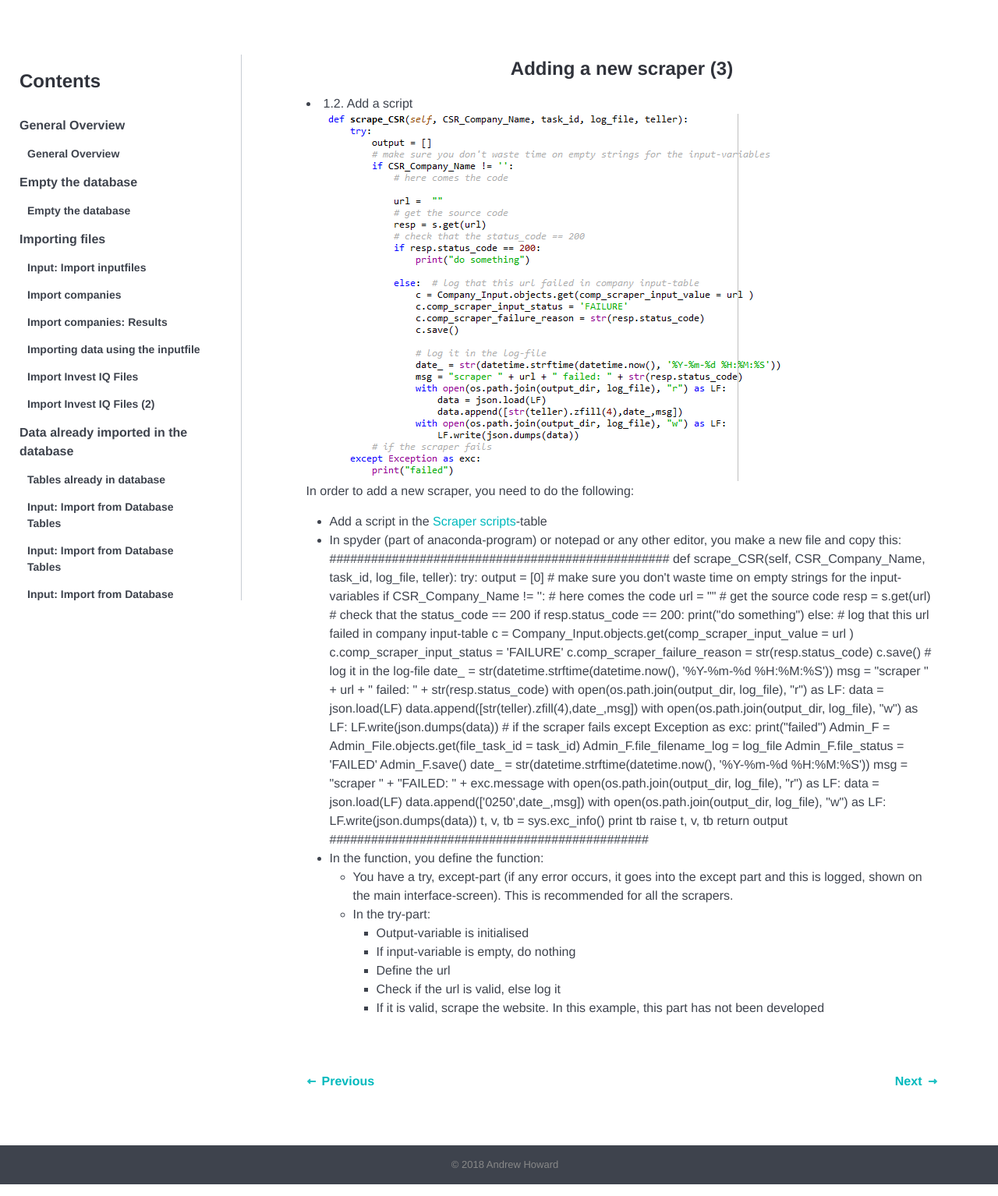
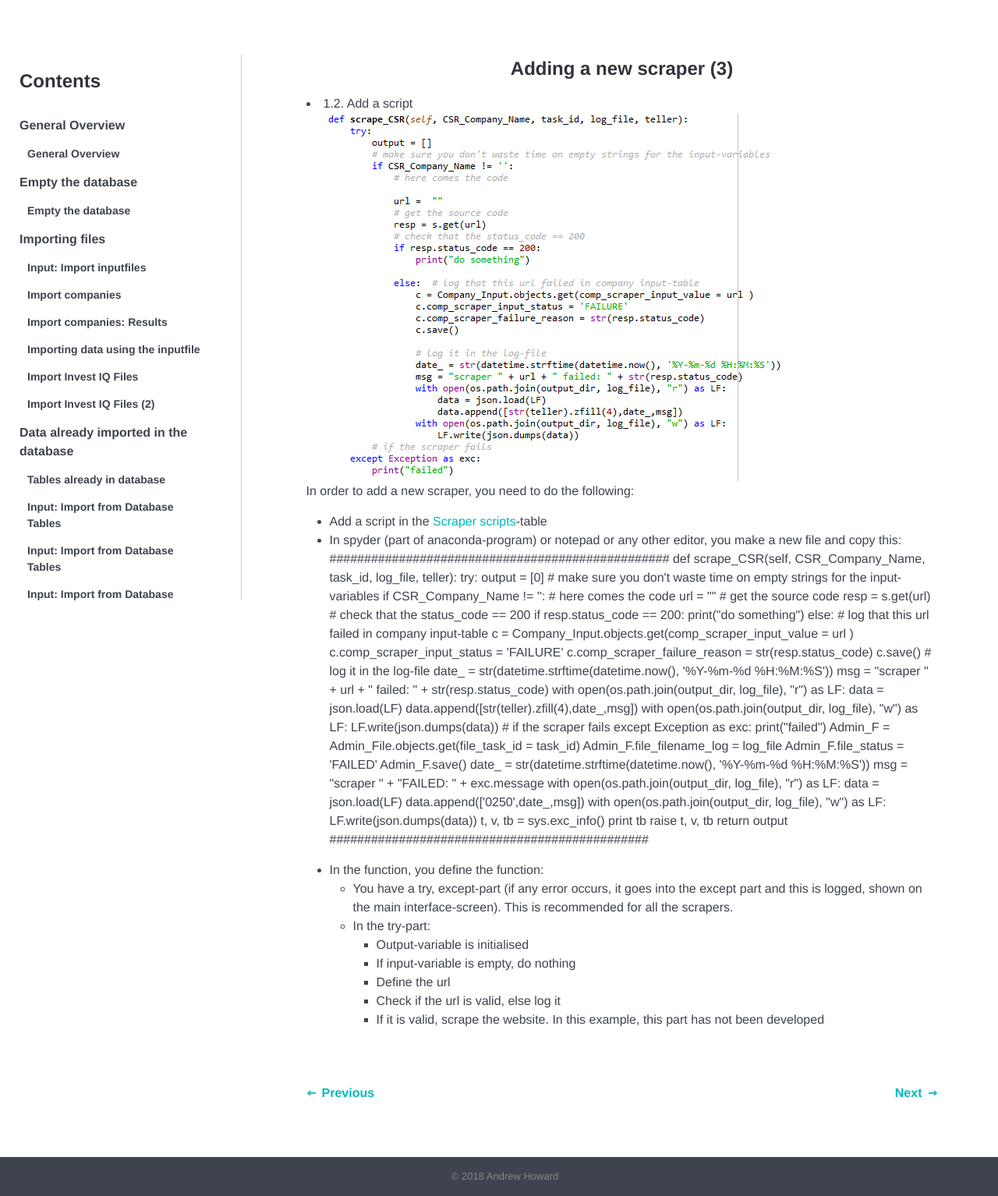
Before and after one commit to tkumpanenko/slides, a Jekyll site: the page built from _tutorials/036.html, in a window 1280 px wide. Shown: the whole page at 78% size. Built offline with Jekyll 4.4.1, drawn with Linux system fonts in a browser that asks for light colours.

Commit message:
Update from Forestry.io - 036.html

```diff
--- a/_tutorials/036.html
+++ b/_tutorials/036.html
@@ -14,7 +14,9 @@ date: 2018-01-18 19:31:06 +0000
 <p>In order to add a new scraper, you need to do the following:
 	<ul>
 		<li>Add a script in the <a href="http://scrapecalctool.scibizinformatics.com/admin/base/admin_scripts/">Scraper scripts</a>-table</li>
-		<li>In spyder (part of anaconda-program) or notepad or any other editor, you make a new file and copy this: <br>
+		<li>In spyder (part of anaconda-program) or notepad or any other editor, you make a new file and copy this:
+
+<p>
 		#################################################
 def scrape_CSR(self, CSR_Company_Name, task_id, log_file, teller):
         try:
@@ -64,6 +66,7 @@ def scrape_CSR(self, CSR_Company_Name, task_id, log_file, teller):
         return output
 
 ##############################################
+  </p>
 		</li>
 
 		<li>In the function, you define the function:
```
